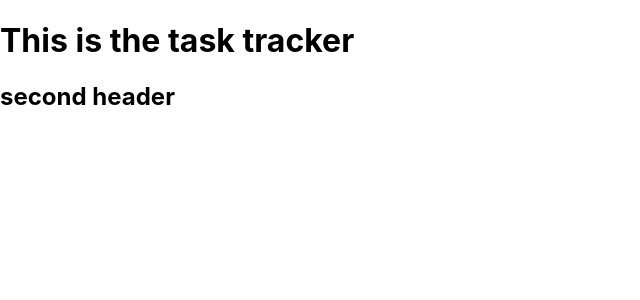
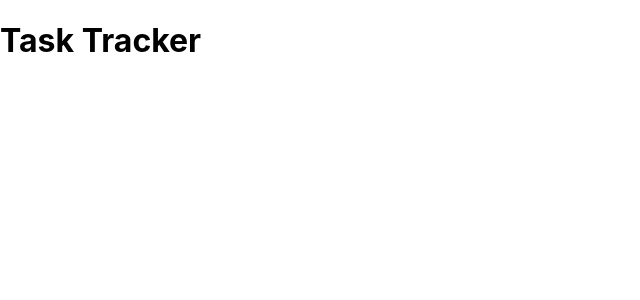
Before and after one commit to Nelson-Delpozo/react-task-manager, a React (Create React App) app: page / in a window 1280 px wide. Shown: the top 300 px of the page, without its empty margins (0-640 px from the left). Built offline with nearby package versions, Linux system fonts and the light colour scheme.

Commit message:
adding header component

```diff
--- a/src/App.js
+++ b/src/App.js
@@ -1,8 +1,10 @@
+import Header from "./components/Header";
+
 function App() {
+
   return (
-    <div className="App">
-      <h1>This is the task tracker</h1>
-        <h2>second header</h2>
+    <div className="container">
+      <Header />
     </div>
   );
 }
--- /dev/null
+++ b/src/components/Header.js
@@ -0,0 +1,13 @@
+const Header = () => {
+
+    return (
+
+
+        <header>
+            <h1>Task Tracker</h1>
+        </header>
+    )
+
+}
+
+export default Header
```
